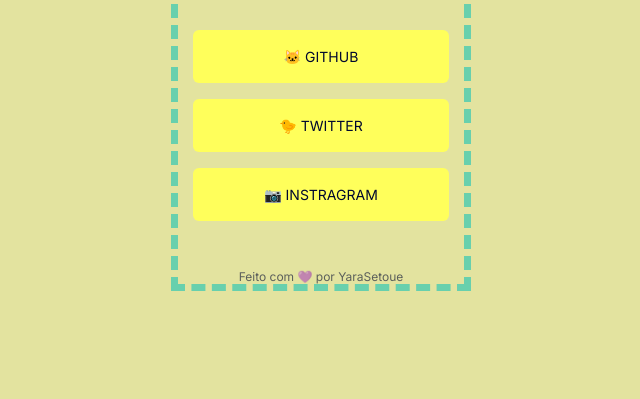
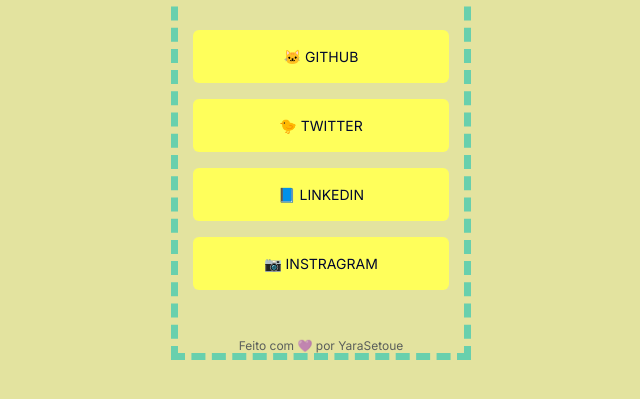
Before and after one commit to Ssetoue/LinksSociais, a plain HTML site: page index.html in a window 1280 px wide. Shown: the part 295-694 px from the top of the page, without its empty margins (319-959 px from the left). Drawn offline with Linux system fonts and the light colour scheme.

Commit message:
Update index.html

```diff
--- a/index.html
+++ b/index.html
@@ -24,6 +24,9 @@
         <li class="twitter">
           <a href="https://twitter.com/YaraSetoue" target="_blank">🐤 Twitter</a>
         </li>
+        <li class="linkedin">
+          <a href="https://www.linkedin.com/in/yara-setoue-379b33214/"> 📘 Linkedin</a>
+        </li>
         <li clas="instagram">
           <a href="https://www.instagram.com/shitsumi/" target="_blank">📷 Instragram</a>
         </li>
```
